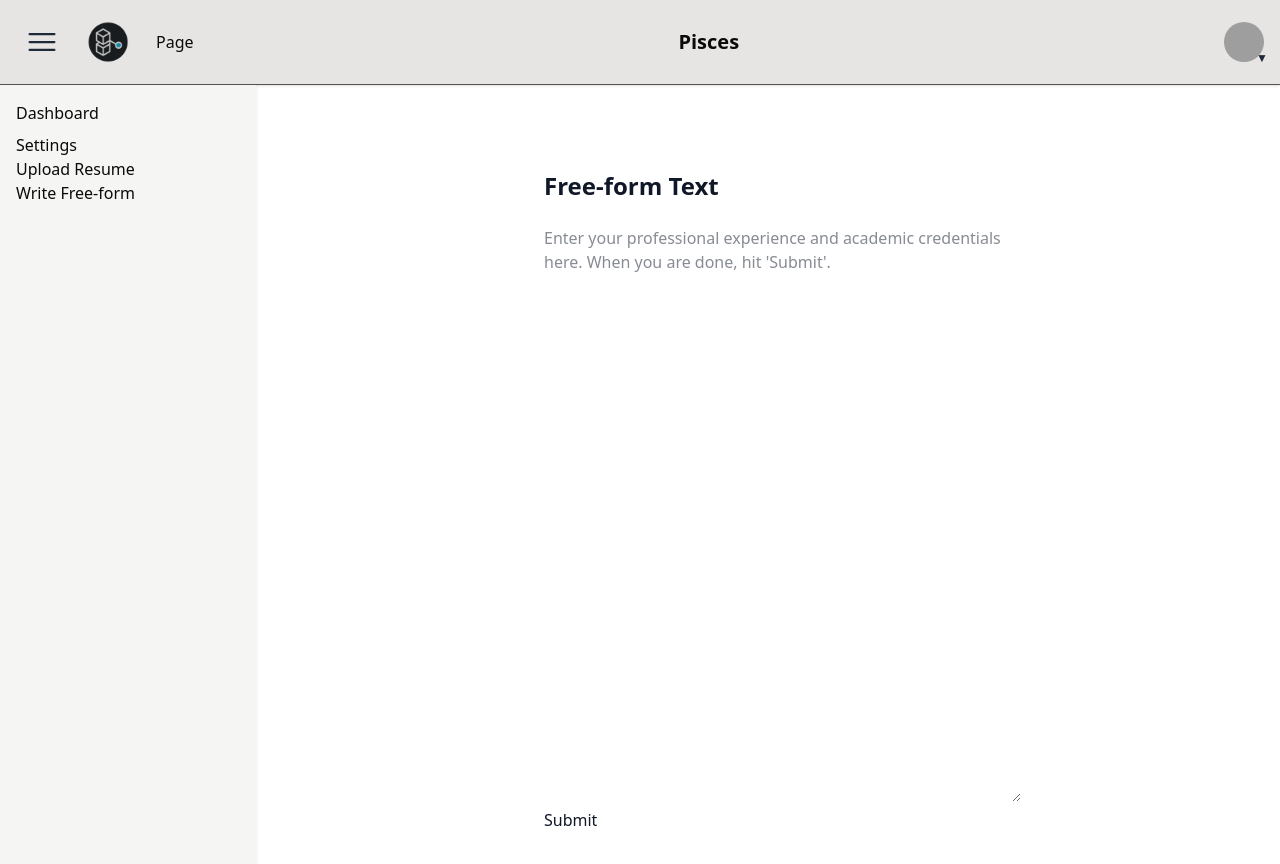
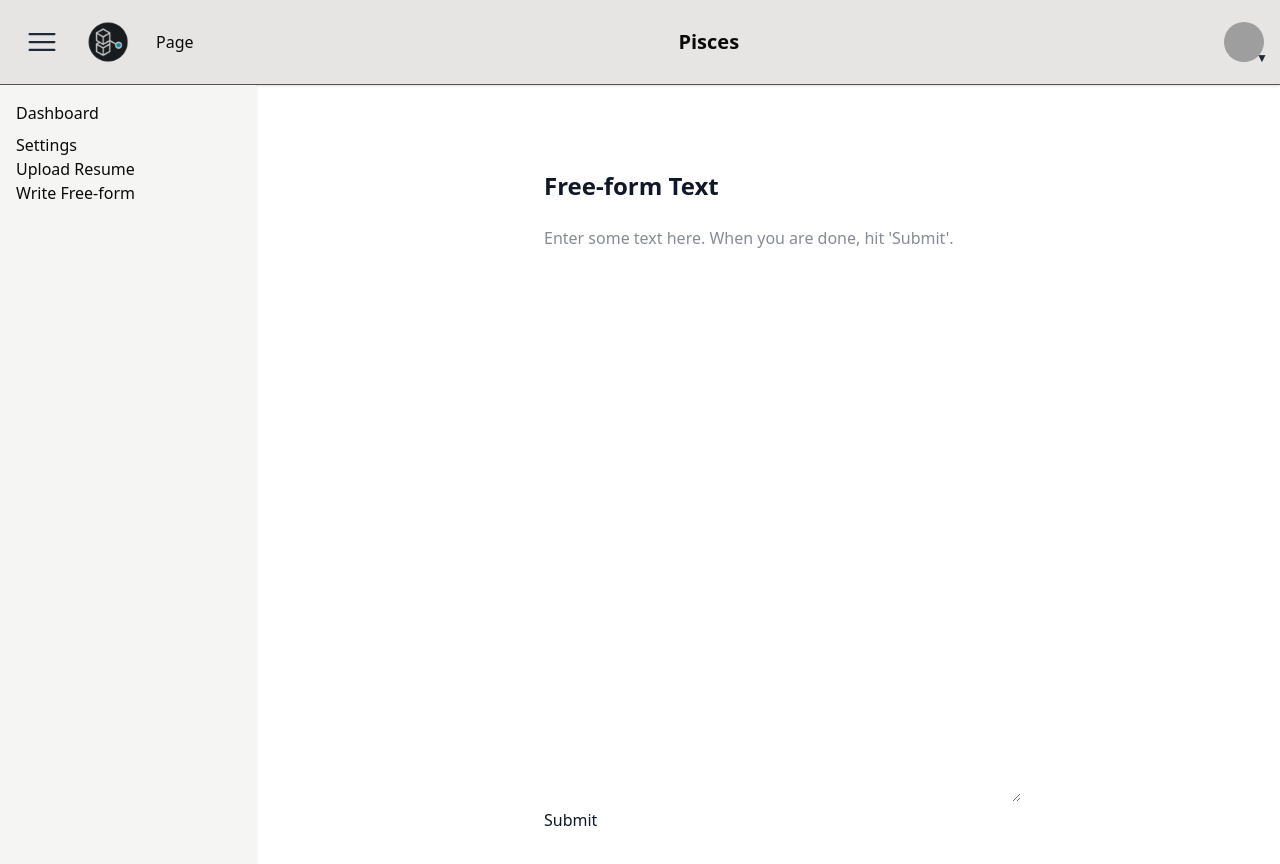
Before and after one commit to njit-prof-bill/njit-prof-bill-cs490-project-summer-2025, a Next.js app: page /home/free-form in a window 1280 px wide. Shown: the top 864 px of the page. Built offline with nearby package versions, Linux system fonts and the light colour scheme; no server answers; grey boxes are pictures that could not be loaded.

Commit message:
After clicking 'Submit', retrieve text from form as JSON object

```diff
--- a/src/app/home/free-form/page.tsx
+++ b/src/app/home/free-form/page.tsx
@@ -1,22 +1,34 @@
 "use client";
 
 export default function FreeFormPage() {
+    function handleSubmit(event: React.FormEvent<HTMLFormElement>) {
+        // Prevent the browser from reloading the page
+        event.preventDefault();
+
+        // Read the form data and then convert it to a JSON object
+        const form = event.target as HTMLFormElement;
+        const formData = new FormData(form);
+        const formJson = Object.fromEntries(formData.entries())
+
+        // For debugging purposes
+        console.log(formJson.text);
+    }
     return (
         <div className="flex items-center justify-center min-h-screen text-gray-900 dark:text-gray-100">
             <div className="w-full max-w-md">
-                <form method="post">
-                    <label>
-                        <h1 className="text-2xl font-bold mb-6">Free-form Text</h1>
-                        <textarea
-                            name="freeFormContent"
-                            placeholder="Enter your professional experience and academic credentials here. When you are done, hit 'Submit'."
-                            rows={24}
-                            cols={50}
-                        ></textarea>
-                    </label>
+                <form method="post" onSubmit={handleSubmit}>
+                    <h1 className="text-2xl font-bold mb-6">Free-form Text</h1>
+                    <textarea
+                        name="text"
+                        placeholder="Enter some text here. When you are done, hit 'Submit'."
+                        rows={24}
+                        cols={50}
+                    ></textarea>
                     <button type="submit">Submit</button>
                 </form>
             </div>
+
         </div>
+
     );
 }
```
